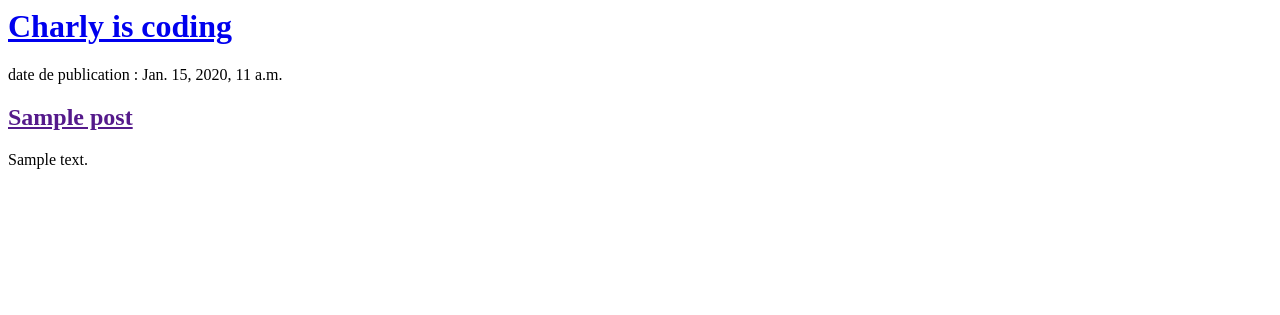
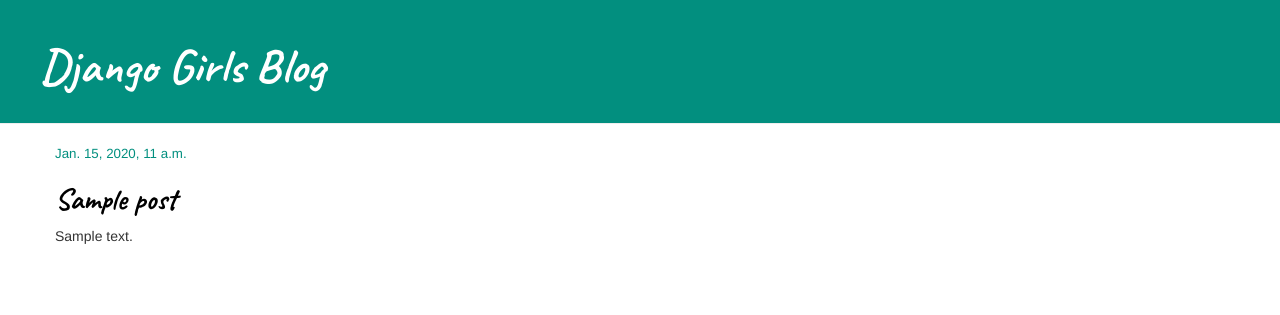
Before and after one commit to CharlnThln/my-first-blog, a Django app: page / in a window 1280 px wide. Shown: the top 315 px of the page. Run offline with Django 3.2, Linux system fonts and the light colour scheme; tables that the repository leaves empty hold one stand-in row (values such as "Sample post"); some libraries are stand-ins or nearby versions.

Commit message:
Added view and template for detailed blog, post as well as CSS for the site

```diff
--- /dev/null
+++ b/blog/static/css/blog.css
@@ -0,0 +1,47 @@
+.page-header {
+    background-color: #028F7F;
+    margin-top: 0;
+    padding: 20px 20px 20px 40px;
+}
+
+.page-header h1, .page-header h1 a, .page-header h1 a:visited, .page-header h1 a:active {
+    color: #ffffff;
+    font-size: 36pt;
+    text-decoration: none;
+}
+
+.content {
+    margin-left: 40px;
+}
+
+h1, h2, h3, h4 {
+    font-family: 'Caveat', cursive;
+}
+
+.date {
+    color: #028F7F;
+    font-size: 10pt;
+}
+
+.save {
+    float: right;
+}
+
+.post-form textarea, .post-form input {
+    width: 100%;
+}
+
+.top-menu, .top-menu:hover, .top-menu:visited {
+    color: #ffffff;
+    float: right;
+    font-size: 26pt;
+    margin-right: 20px;
+}
+
+.post {
+    margin-bottom: 70px;
+}
+
+.post h2 a, .post h2 a:visited {
+    color: #000000;
+}
--- /dev/null
+++ b/blog/templates/blog/base.html
@@ -0,0 +1,24 @@
+{% load static %}
+<html>
+    <head>
+        <title>Charly is coding</title>
+        <link rel="stylesheet" href="//maxcdn.bootstrapcdn.com/bootstrap/3.2.0/css/bootstrap.min.css">
+        <link rel="stylesheet" href="//maxcdn.bootstrapcdn.com/bootstrap/3.2.0/css/bootstrap-theme.min.css">
+        <link href="https://fonts.googleapis.com/css2?family=Caveat:wght@700&display=swap" rel="stylesheet">
+        <link rel="stylesheet" href="{% static 'css/blog.css' %}">
+    </head>
+    <body>
+        <div class="page-header">
+          <h1><a href="/">Django Girls Blog</a></h1>
+        </div>
+
+        <div class="content container">
+            <div class="row">
+                <div class="col-md-8">
+                    {% block content %}
+                    {% endblock %}
+                </div>
+            </div>
+        </div>
+    </body>
+</html>
--- a/blog/templates/blog/post_list.html
+++ b/blog/templates/blog/post_list.html
@@ -1,17 +1,13 @@
-<html>
-    <head>
-        <title>Charly is coding</title>
-    </head>
-    <body>
-        <div>
-            <h1><a href="/">Charly is coding</a></h1>
+{% extends 'blog/base.html' %}
+
+{% block content %}
+    {% for post in posts %}
+        <div class="post">
+            <div class="date">
+                {{ post.published_date }}
+            </div>
+            <h2><a href="{% url 'post_detail' pk=post.pk %}">{{ post.title }}</a></h2>
+            <p>{{ post.text|linebreaksbr }}</p>
         </div>
-        {% for post in posts %}
-          <div>
-              <p>date de publication : {{ post.published_date}}</p>
-              <h2><a href=''>{{ post.title }}</a></h2>
-              <p>{{ post.text|linebreaksbr }}</p>
-            </div>
-        {% endfor %}
-    </body>
-</html>
+    {% endfor %}
+{% endblock %}
--- a/blog/urls.py
+++ b/blog/urls.py
@@ -3,4 +3,5 @@ from . import views
 
 urlpatterns = [
     path('', views.post_list, name='post_list'),
+    path('post/<int:pk>/', views.post_detail, name='post_detail'),
 ]
--- a/blog/views.py
+++ b/blog/views.py
@@ -1,8 +1,13 @@
 from django.shortcuts import render
 from .models import Post
 from django.utils import timezone
+from django.shortcuts import render, get_object_or_404
 
 # Create your views here.
 def post_list(request):
     posts = Post.objects.filter(published_date__lte=timezone.now()).order_by('published_date')
     return render(request, 'blog/post_list.html', {'posts': posts})
+
+def post_detail(request, pk):
+    post = get_object_or_404(Post, pk=pk)
+    return render(request, 'blog/post_detail.html', {'post': post})
```
Also changed, not shown: blog/templates/blog/post_detail.html (added, +13 -0 lines).
